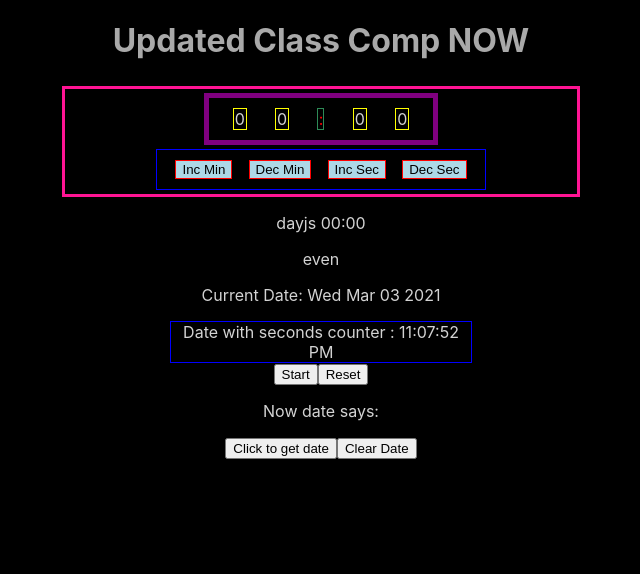
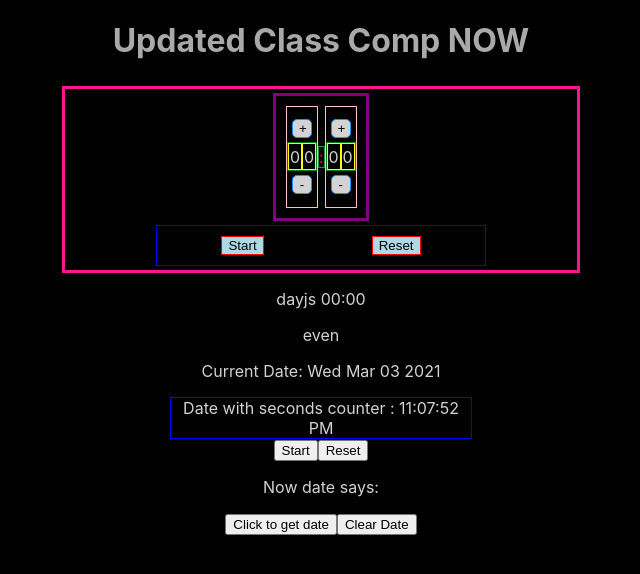
Before and after one commit to stevekutz/timerReact_state_2dig, a React (Create React App) app in the folder app/: page / in a window 1280 px wide. Shown: the top 574 px of the page, without its empty margins (319-959 px from the left). Built offline with nearby package versions, Linux system fonts and the light colour scheme.

Commit message:
styling fixes and attached start/stop & reset handlers

```diff
--- a/app/src/comp/Timer.js
+++ b/app/src/comp/Timer.js
@@ -36,7 +36,7 @@ class Timer extends Component {
         timeCounter: new Date(),
         showTime: false,
         timerActive: 'false',
-        buttonText: 'Start',
+        startStopLabel: 'Start',
         fullTime: false,
 
         secDigits: '44',
@@ -150,9 +150,9 @@ class Timer extends Component {
 
     updateButtonStartStop = () => {
         if (this.state.timerActive) {
-            this.setState({buttonText: 'Start'})
+            this.setState({startStopLabel: 'Start'})
         } else {
-            this.setState({buttonText: 'Stop'})
+            this.setState({startStopLabel: 'Stop'})
         }
     }
 
@@ -214,6 +214,10 @@ class Timer extends Component {
 
                     incSec_handler = {this.incSec}
                     decSec_handler = {this.decSec}
+
+                    toggleTimer_handler = {this.toggleTimer}
+                    startStopLabel = {this.state.startStopLabel}
+                    reset_handler = {this.resetTimer}
                 />
 
                 <p> dayjs {this.state.dayTime.format('mm:ss')}</p>
@@ -224,7 +228,7 @@ class Timer extends Component {
                     <p style = {{border: "1px solid blue", width: "300px", margin: "0 auto"}}> Date with seconds counter : {this.state.timeCounter.toLocaleTimeString()}</p>
                 </div>
                 <div>
-                    <button onClick = {this.toggleTimer}> {this.state.buttonText} </button>
+                    <button onClick = {this.toggleTimer}> {this.state.startStopLabel} </button>
                     <button onClick = {this.resetTimer } > Reset </button>
 
                 </div>
--- a/app/src/comp/TimerDisplay.js
+++ b/app/src/comp/TimerDisplay.js
@@ -3,9 +3,12 @@ import React from 'react';
 
 import {
     DisplayContainerDiv,
-    DisplayDigitContainerDiv,
+    DisplayTimeContainerDiv,
     DisplayColonDiv,
     DisplayDigitText,
+    DisplayDigitPairContainer,
+    DisplayIncDecContainer,
+    IncDecButton,
     DisplayDigitControls,
     DigitControlButton,
 
@@ -17,22 +20,33 @@ const TimerDisplay = (props) => {
     return (
             <div>
                 <DisplayContainerDiv>
-                    <DisplayDigitContainerDiv>
-                        <DisplayDigitText> {props.min_tens} </DisplayDigitText>
-                        <DisplayDigitText> {props.min_ones} </DisplayDigitText>
+                    <DisplayTimeContainerDiv>
+                        <DisplayIncDecContainer>
+                            <IncDecButton onClick = {props.incMin_handler}> + </IncDecButton>
+                            <DisplayDigitPairContainer>
+                                <DisplayDigitText> {props.min_tens} </DisplayDigitText>
+                                <DisplayDigitText> {props.min_ones} </DisplayDigitText>
+                            </DisplayDigitPairContainer>
+                            <IncDecButton onClick = {props.decMin_handler}> - </IncDecButton>
+                        </DisplayIncDecContainer>
+
                         <DisplayColonDiv> {props.colon} </DisplayColonDiv>
-                        <DisplayDigitText> {props.sec_tens} </DisplayDigitText>
-                        <DisplayDigitText> {props.sec_ones} </DisplayDigitText>
+
+                        <DisplayIncDecContainer>
+                            <IncDecButton onClick = {props.incSec_handler}> + </IncDecButton>
+                            <DisplayDigitPairContainer>
+                                <DisplayDigitText> {props.sec_tens} </DisplayDigitText>
+                                <DisplayDigitText> {props.sec_ones} </DisplayDigitText>
+                            </DisplayDigitPairContainer>
+                            <IncDecButton onClick = {props.decSec_handler}> - </IncDecButton>
+                        </DisplayIncDecContainer>
 
 
-                    </DisplayDigitContainerDiv>
+                    </DisplayTimeContainerDiv>
 
                     <DisplayDigitControls>
-                        <DigitControlButton onClick = {props.incMin_handler}> Inc Min </DigitControlButton>
-                        <DigitControlButton onClick = {props.decMin_handler}> Dec Min </DigitControlButton>
-
-                        <DigitControlButton onClick = {props.incSec_handler}> Inc Sec </DigitControlButton>
-                        <DigitControlButton onClick = {props.decSec_handler}> Dec Sec </DigitControlButton>
+                        <DigitControlButton onClick = {props.toggleTimer_handler}> {props.startStopLabel} </DigitControlButton>
+                        <DigitControlButton onClick = {props.reset_handler}> Reset </DigitControlButton>
                     </DisplayDigitControls>
 
 
--- a/app/src/styled/timer_display_style.js
+++ b/app/src/styled/timer_display_style.js
@@ -13,10 +13,10 @@ const DisplayContainerDiv = styled.div`
 
 `;
 
-const DisplayDigitContainerDiv = styled.div`
-    border: 5px solid purple;
+const DisplayTimeContainerDiv = styled.div`
+    border: 3px solid purple;
 
-    width: 40%;
+    width: 70px;
     display: flex;
     flex-direction: row;
     justify-content: space-around;
@@ -28,21 +28,59 @@ const DisplayDigitContainerDiv = styled.div`
 
 `
 
+const DisplayDigitPairContainer = styled.div`
+    border: 1px solid green;
+    width: 28px;
+    display: flex;
+`
+
 const DisplayColonDiv = styled.div`
     border: 1px solid seagreen;
 
     width: 5px;
 `
 
+const DisplayIncDecContainer = styled.div`
+    border: 1px solid pink;
+
+    width: 30px;
+    height: 100px;
+    display: flex;
+    flex-direction: column;
+    justify-content: center;
+    align-items: center;
+
+
+`
+
 const DisplayDigitText = styled.div`
     border: 1px solid yellow;
     width: 12px;
+    height: 25px;
+    display: flex;
+    justify-content: center;
+    align-items: center;
     color: lightgray;
     text-align: center;
-    // padding: 1px;
-    //margin: 4px;
 
 `
+const IncDecButton = styled.button`
+    border: 1px solid dodgerblue;
+
+    background-color: lightgray;
+    width: 20px;
+    border-radius: 5px;
+    margin: 4px;
+    outline-style: none;
+
+
+    :active {
+        border: 1px solid orange;
+        color: red;
+    }
+`
+
+
 const DisplayDigitControls = styled.div`
     border: 1px solid blue;
 
@@ -55,15 +93,6 @@ const DisplayDigitControls = styled.div`
 
 `
 
-const DisplayDigitControlsSec = styled.div`
-    border: 1px solid blue;
-
-    display: flex;
-    justify-content: end;
-    width: 8px;
-
-`
-
 const DigitControlButton = styled.button`
     border: 1px solid red;
     background: lightblue;
@@ -72,9 +101,12 @@ const DigitControlButton = styled.button`
 
 export {
     DisplayContainerDiv,
-    DisplayDigitContainerDiv,
+    DisplayTimeContainerDiv,
     DisplayColonDiv,
     DisplayDigitText,
+    DisplayDigitPairContainer,
+    DisplayIncDecContainer,
+    IncDecButton,
     DisplayDigitControls,
     DigitControlButton,
 
```
